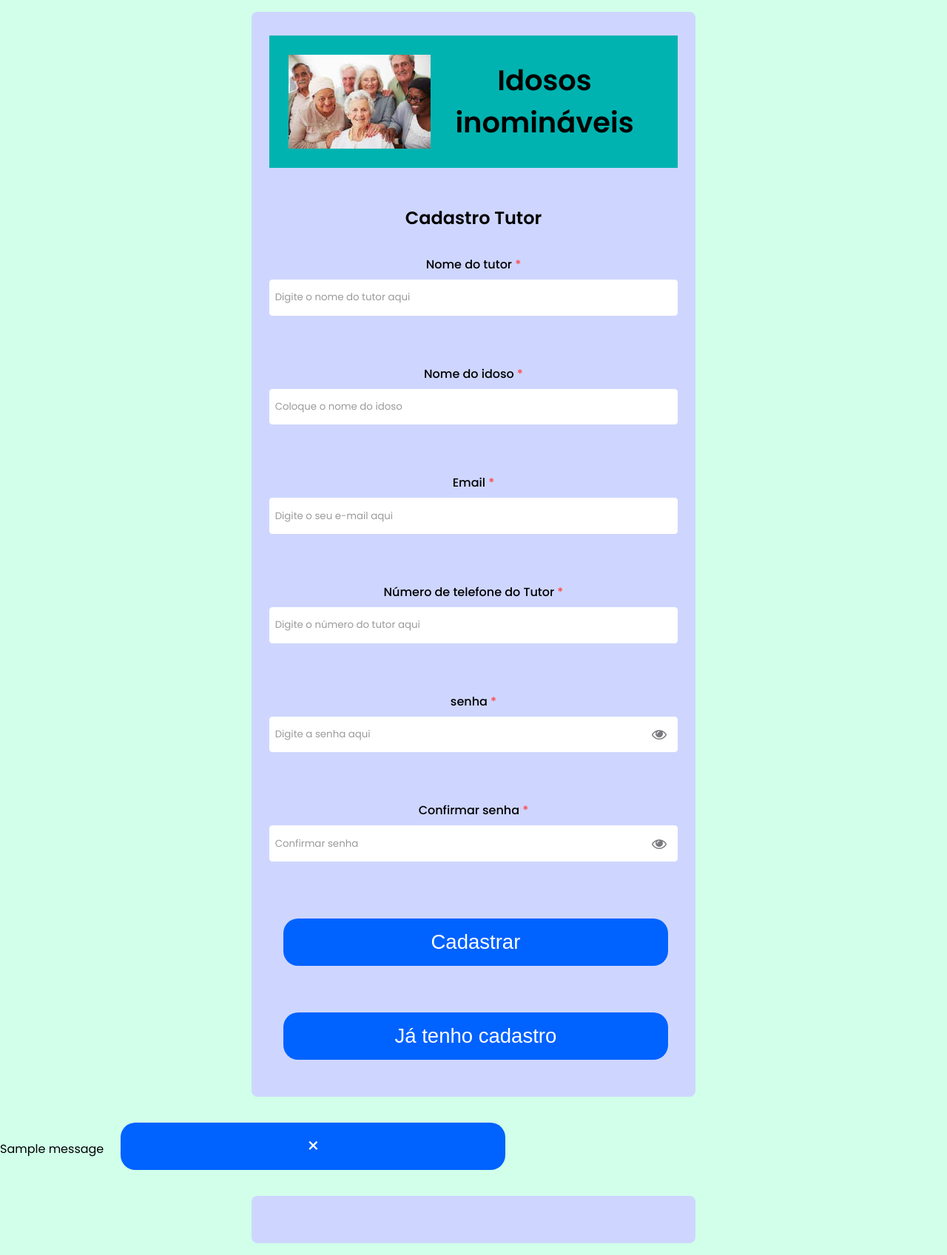
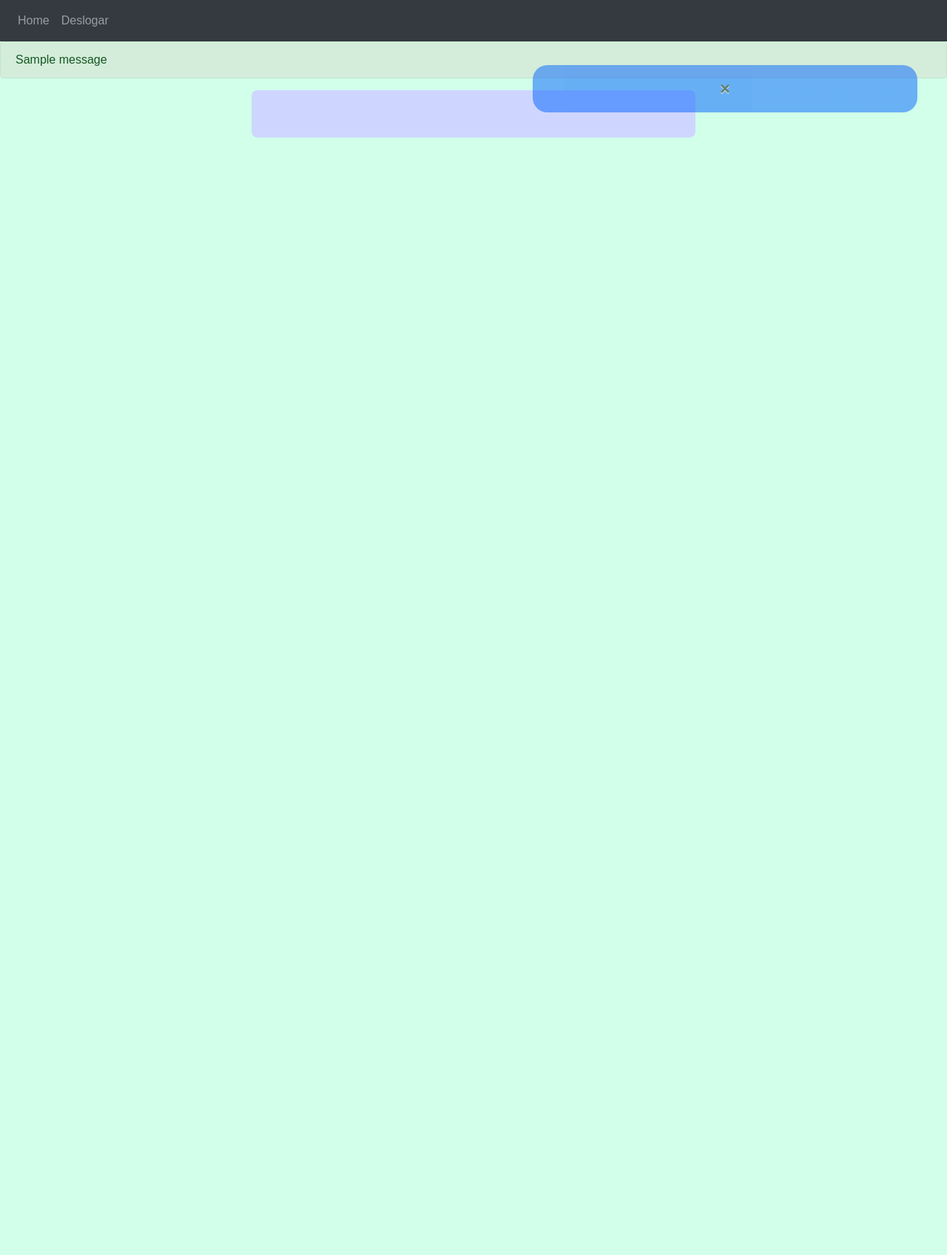
Before and after one commit to pwdro2brb/finaliza--o-site-idoso, a Flask app: page / in a window 1280 px wide. Shown: the whole page at 74% size. After the commit the page ends 186 px from the top, so only its background shows below. Run offline with Flask 3, Linux system fonts and the light colour scheme; a user stored in the database is signed in; tables that the repository leaves empty hold one stand-in row (values such as "Sample post"); one stand-in notice (Sample message) is shown; some libraries are stand-ins or nearby versions.

Commit message:
App funciona (abre sem dar erro)

```diff
--- a/cadastro_e_login/templates/index.html
+++ /dev/null
@@ -1,149 +0,0 @@
-<!DOCTYPE html>
-<html>
-
-<head>
-  <link
-      rel="stylesheet"
-      href="https://stackpath.bootstrapcdn.com/font-awesome/4.7.0/css/font-awesome.min.css"
-      crossorigin="anonymous"
-    />
-
-    <title>{% block title %}index{% endblock %}</title>
-  <meta charset="utf-8">
-  <meta name="viewport" content="width=device-width">
-  <link
-      href="https://fonts.googleapis.com/css2?family=Poppins:wght@400;500;600&display=swap"
-      rel="stylesheet"
-    />
-    <link rel="stylesheet" href="https://cdnjs.cloudflare.com/ajax/libs/font-awesome/4.7.0/css/font-awesome.min.css">
-  <link href="../estilos/estilo_telas_login_cadastro.css" rel="stylesheet" type="text/css" />
-
-  </head>
-
-<body>
-
-  <center>
-  <div class="container">
-
-      <div class="logo">
-
-       <h1>Idosos inomináveis</h1>
- <img src="../image/ICONE_SITE.jpg" >
-</div>
-
-    <br />
-   <br />
-
-       <form method="POST">
-        <h4>Cadastro Tutor</h4>
-
-        <br />
-
-        <div class="secao-input">
-          <label> Nome do tutor <span class="required-color">*</span></label>
-          <input type="text" placeholder="Digite o nome do tutor aqui" id="input-nome-tutor" required>
-          <span id="Error-nome-tutor" class="esconda required-color menssagem-Error">Valor inválido</span>
-          <span id="vazio-nome-tutor" class="esconda required-color menssagem-Error">O nome do tutor não pode estar vazio</span>
-          </div>
-
-      <br><br>
-
-   <div class="secao-input">
-    <label for="Nome idoso">Nome do idoso <span class="required-color" >*</span></label>
-    <input type="text" placeholder="Coloque o nome do idoso" id="nome-idoso" required>
-    <span id="Error-nome-idoso" class="esconda required-color menssagem-Error" >Dados invalidos</span>
-    <span id="vazio-nome-idoso" class="esconda required-color menssagem-Error" >Nome do idoso não pode estar vazio</span>
-  </div>
-
-      <br> <br>
-
-<div class="secao-input">
-  <label>Email <span class="required-color">*</span></label>
-  <input type="email" placeholder="Digite o seu e-mail aqui" id="Email" required>
-  <span id="Error-email" class="esconda required-color menssagem-Error">Email invalido</span>
-  <span id="Email-vazio" class="esconda required-color menssagem-Error">O email não pode ser vazio</span>
-</div>
-
-      <br><br>
-
-      <div class="secao-input">
-        <label>Número de telefone do Tutor <span class="required-color">*</span></label>
-       <input type="text" placeholder="Digite o número do tutor aqui " id="telefone" required>
-       <span id="Error-telefone" class="esconda required-color menssagem-Error">O número de telefone deve ter 11 digitos</span>
-       <span id="telefone-vazio" class="esconda required-color menssagem-Error">O telefone não pode estar vazio</span>
-      </div>
-
-      <br><br>
-
-      <div class="secao-input">
-        <label> senha <span class="required-color">*</span></label>
-        <input type="password" placeholder="Digite a senha aqui" id="senha" required>
-        <span id="olhos"><i class="fa fa-eye" aria-hidden="true" id="olho1" onclick="mudar1()"></i></span>
-        <span id="Error-senha" class="esconda required-color menssagem-Error">A senha deve ter letra maiuscula e minuscula, números, caracteres especiais e a do mínimo de 5 digitos</span>
-        <span id="senha-vazia" class="esconda required-color menssagem-Error">A senha não pode estar vazia</span>
-      </div>
-
-      <br><br>
-
-      <div class="secao-input">
-        <label>Confirmar senha <span class="required-color">*</span></label>
-        <input type="password" placeholder="Confirmar senha" id="verificar-senha" required>
-        <span id="olhos"><i class="fa fa-eye" aria-hidden="true" id="olho2" onclick="mudar2()"></i></span>
-        <span id="Error-verificar-senha" class="esconda required-color menssagem-Error">Deve ser igual a senha anterior</span>
-        <span id="verificar-senha-vazio" class="esconda required-color menssagem-Error">A senha não pode ser vazia</span>
-      </div>
-
-      <br><br>
-
-        <button id="botao-cadastrar"> Cadastrar </button>
-
-      <br><br>
-
-     <button onclick="window.location.href ='./login.html'"> Já tenho cadastro</button>
-
-     </form>
-
-   </div>
-
-
-
-  </center>
-
-  {% with messages = get_flashed_messages(with_categories=true) %} {% if
-    messages %} {% for category, message in messages %} {% if category ==
-    'error' %}
-    <div class="alert alert-danger alter-dismissable fade show" role="alert">
-      {{ message }}
-      <button type="button" class="close" data-dismiss="alert">
-        <span aria-hidden="true">&times;</span>
-      </button>
-    </div>
-    {% else %}
-    <div class="alert alert-success alter-dismissable fade show" role="alert">
-     {{message}}
-      <button type="button" class="close" data-dismiss="alert">
-        <span aria-hidden="true">&times;</span>
-      </button>
-    </div>
-    {% endif %} {% endfor %} {% endif %} {% endwith %}
-
-    <div class="container">{% block content %} {% endblock %}</div>
-  <script
-src="https://code.jquery.com/jquery-3.2.1.slim.min.js"
-integrity="sha384-KJ3o2DKtIkvYIK3UENzmM7KCkRr/rE9/Qpg6aAZGJwFDMVNA/GpGFF93hXpG5KkN"
-crossorigin="anonymous"
-></script>
- <script
-src="https://cdnjs.cloudflare.com/ajax/libs/popper.js/1.12.9/umd/popper.min.js"
-integrity="sha384-ApNbgh9B+Y1QKtv3Rn7W3mgPxhU9K/ScQsAP7hUibX39j7fakFPskvXusvfa0b4Q"
-crossorigin="anonymous"
-></script>
- <script
-src="https://maxcdn.bootstrapcdn.com/bootstrap/4.0.0/js/bootstrap.min.js"
-integrity="sha384-JZR6Spejh4U02d8jOt6vLEHfe/JQGiRRSQQxSfFWpi1MquVdAyjUar5+76PVCmYl"
-crossorigin="anonymous"
-></script>
-<script src="../javascript/script_tela_cadastro.js"></script>
- </body>
-
-</html>
--- a/cadastro_e_login/website/auth.py
+++ b/cadastro_e_login/website/auth.py
@@ -18,7 +18,7 @@ def login():
             if check_password_hash(user.password, password):
                 flash('Logado com sucesso!!', category='success')
                 login_user(user, remember=True)
-                return redirect(url_for('views.index'))
+                return redirect(url_for('views.base'))
             else:
                 flash('Senha incorreta, tente novamente.', category='error')
         else:
@@ -34,7 +34,7 @@ def logout():
     return redirect(url_for('auth.login'))
 
 
-@auth.route('/index', methods=['GET', 'POST'])
+@auth.route('/sign-up', methods=['GET', 'POST'])
 def sign_up():
     if request.method == 'POST':
         email = request.form.get('Email')
@@ -66,6 +66,6 @@ def sign_up():
             db.session.commit()
             login_user(user, remember=True)
             flash('Conta criada !!!', category='success')
-            return redirect(url_for('views.index'))
+            return redirect(url_for('views.base'))
 
     return render_template("sign-up.html", user = current_user)
--- /dev/null
+++ b/cadastro_e_login/website/templates/base.html
@@ -0,0 +1,89 @@
+<!DOCTYPE html>
+<html>
+
+<head>
+  <meta charset="utf-8" />
+  <meta name="viewport" content="width=device-width, initial-scale=1" />
+  <link
+    rel="stylesheet"
+    href="https://stackpath.bootstrapcdn.com/bootstrap/4.4.1/css/bootstrap.min.css"
+    integrity="sha384-Vkoo8x4CGsO3+Hhxv8T/Q5PaXtkKtu6ug5TOeNV6gBiFeWPGFN9MuhOf23Q9Ifjh"
+    crossorigin="anonymous"
+  />
+  <link
+    rel="stylesheet"
+    href="https://stackpath.bootstrapcdn.com/font-awesome/4.7.0/css/font-awesome.min.css"
+    crossorigin="anonymous"
+  />
+  <link rel="stylesheet" href="https://cdnjs.cloudflare.com/ajax/libs/font-awesome/4.7.0/css/font-awesome.min.css">
+  <link href="../estilos/estilo_telas_login_cadastro.css" rel="stylesheet" type="text/css" />
+
+  <title>{% block title %}Home{% endblock %}</title>
+</head>
+<body>
+
+
+  <nav class="navbar navbar-expand-lg navbar-dark bg-dark">
+    <button
+      class="navbar-toggler"
+      type="button"
+      data-toggle="collapse"
+      data-target="#navbar"
+    >
+      <span class="navbar-toggler-icon"></span>
+    </button>
+    <div class="collapse navbar-collapse" id="navbar">
+      <div class="navbar-nav">
+        {% if user.is_authenticated %}
+        <a class="nav-item nav-link" id="home" href="/">Home</a>
+        <a class="nav-item nav-link" id="logout" href="/logout">Deslogar</a>
+        {% else %}
+        <a class="nav-item nav-link" id="login" href="/login">Login</a>
+        <a class="nav-item nav-link" id="signUp" href="/sign-up">Cadastrar</a>
+        {% endif %}
+      </div>
+    </div>
+  </nav>
+
+  {% with messages = get_flashed_messages(with_categories=true) %} {% if
+    messages %} {% for category, message in messages %} {% if category ==
+    'error' %}
+    <div class="alert alert-danger alter-dismissable fade show" role="alert">
+      {{ message }}
+      <button type="button" class="close" data-dismiss="alert">
+        <span aria-hidden="true">&times;</span>
+      </button>
+    </div>
+    {% else %}
+    <div class="alert alert-success alter-dismissable fade show" role="alert">
+     {{message}}
+      <button type="button" class="close" data-dismiss="alert">
+        <span aria-hidden="true">&times;</span>
+      </button>
+    </div>
+    {% endif %} {% endfor %} {% endif %} {% endwith %}
+
+    <div class="container">{% block content %} {% endblock %}</div>
+
+  <script
+src="https://code.jquery.com/jquery-3.2.1.slim.min.js"
+integrity="sha384-KJ3o2DKtIkvYIK3UENzmM7KCkRr/rE9/Qpg6aAZGJwFDMVNA/GpGFF93hXpG5KkN"
+crossorigin="anonymous"
+></script>
+
+<script
+src="https://cdnjs.cloudflare.com/ajax/libs/popper.js/1.12.9/umd/popper.min.js"
+integrity="sha384-ApNbgh9B+Y1QKtv3Rn7W3mgPxhU9K/ScQsAP7hUibX39j7fakFPskvXusvfa0b4Q"
+crossorigin="anonymous"
+></script>
+
+<script
+src="https://maxcdn.bootstrapcdn.com/bootstrap/4.0.0/js/bootstrap.min.js"
+integrity="sha384-JZR6Spejh4U02d8jOt6vLEHfe/JQGiRRSQQxSfFWpi1MquVdAyjUar5+76PVCmYl"
+crossorigin="anonymous"
+></script>
+
+<script src="../javascript/script_tela_cadastro.js"></script>
+</body>
+
+</html>
--- a/cadastro_e_login/templates/login.html
+++ b/cadastro_e_login/website/templates/login.html
@@ -43,7 +43,7 @@
 
   <button id="botao-logar" onclick="window.location.href ='../tela_inicial.html'"> logar </button>
 
-<button onclick="window.location.href ='./index.html'"> Voltar para cadastro</button>
+<button onclick="window.location.href ='./base.html'"> Voltar para cadastro</button>
 
   <script src="../javascript/login.js"></script>
 </center>
--- a/cadastro_e_login/website/views.py
+++ b/cadastro_e_login/website/views.py
@@ -7,28 +7,5 @@ import json
 views = Blueprint('views', __name__)
 
 @views.route('/', methods=['GET', 'POST'])
-@login_required
-def index():
-    if request.method == 'POST':
-        note =  request.form.get('note')
-
-        if len(note) < 1:
-            flash('A anotação é muito curta!!!', category='error')
-        else:
-            new_note = Note(data=note, user_id=current_user.id)
-            db.session.add(new_note)
-            db.session.commit()
-            flash('Anotação adicionada!!!', category='success')
-    return render_template("index.html", user=current_user)
-
-@views.route('/delete-note', methods=['POST'])
-def delete_note():
-    note = json.loads(request.data) # Essa função espera um JSON do arquivo INDEX.js
-    noteId = note['noteId']
-    note = Note.query.get(noteId)
-    if note:
-        if note.user_id == current_user.id:
-            db.session.delete(note)
-            db.session.commit()
-
-    return jsonify({})
+def home():
+    return render_template("base.html", user=current_user)
--- a/jogos/jogos.html
+++ b/jogos/jogos.html
@@ -35,7 +35,7 @@
 </a>
 
    <br><br><br>
-   <button onclick="window.location.href ='../cadastro_e_login/templates/index.html'"> Fazer logout </button>
+   <button onclick="window.location.href ='../cadastro_e_login/templates/base.html'"> Fazer logout </button>
     <br><br><br>
     <button onclick="window.location.href ='../tela_inicial.html'"> voltar </button>
 
--- a/tela_inicial.html
+++ b/tela_inicial.html
@@ -44,7 +44,7 @@
 
 
 
-   <button onclick="window.location.href ='./cadastro_e_login/templates/index.html'"> Fazer logout </button>
+   <button onclick="window.location.href ='./cadastro_e_login/templates/base.html'"> Fazer logout </button>
 
   </div>
 
```
Also changed, not shown: cadastro_e_login/website/templates/sign-up.html (added, +87 -0 lines).
